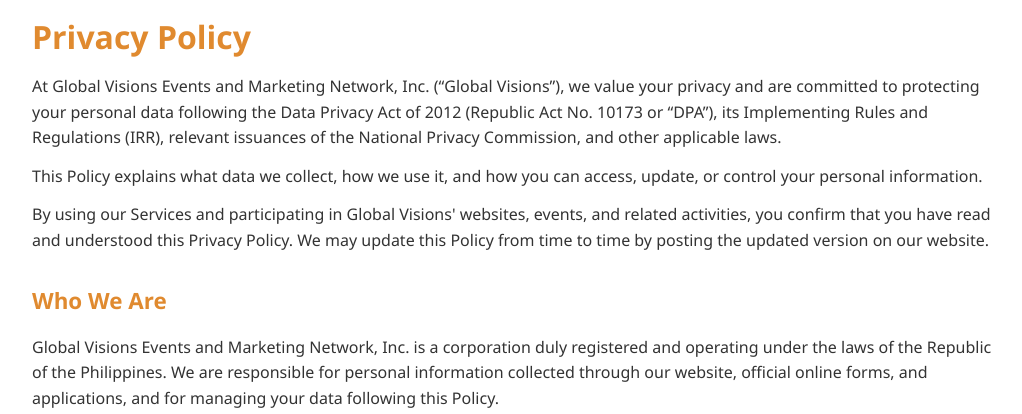
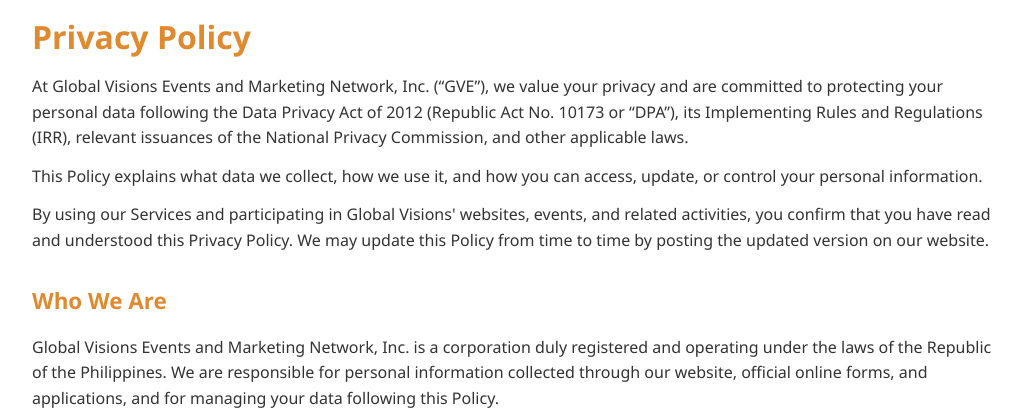
Before and after one commit to Global-Visions-Holdings-Inc/privacy-policy, a plain HTML site: page index.html in a window 1280 px wide. Shown: the part 386-800 px from the top of the page, without its empty margins (128-1150 px from the left). Drawn offline with Linux system fonts and the light colour scheme.

Commit message:
Company acronym

```diff
--- a/index.html
+++ b/index.html
@@ -86,7 +86,7 @@
     <h1>Privacy Policy</h1>
 
     <p>
-      At Global Visions Events and Marketing Network, Inc. (“Global Visions”), we value your privacy and are committed to protecting your personal data following the Data Privacy Act of 2012 (Republic Act No. 10173 or “DPA”), its Implementing Rules and Regulations (IRR), relevant issuances of the National Privacy Commission, and other applicable laws.
+      At Global Visions Events and Marketing Network, Inc. (“GVE”), we value your privacy and are committed to protecting your personal data following the Data Privacy Act of 2012 (Republic Act No. 10173 or “DPA”), its Implementing Rules and Regulations (IRR), relevant issuances of the National Privacy Commission, and other applicable laws.
     </p>
 
     <p>
```
